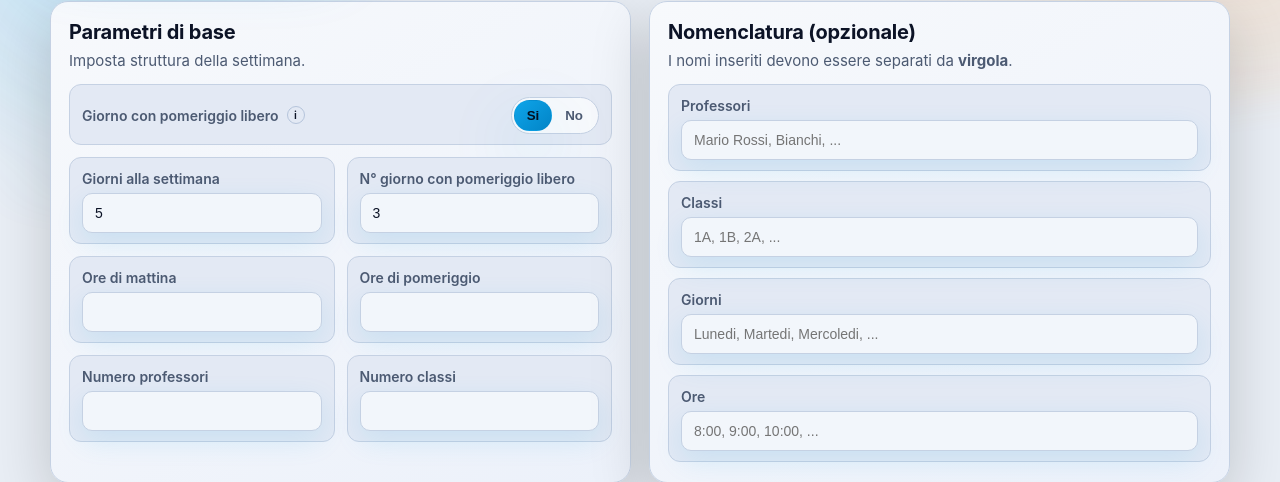
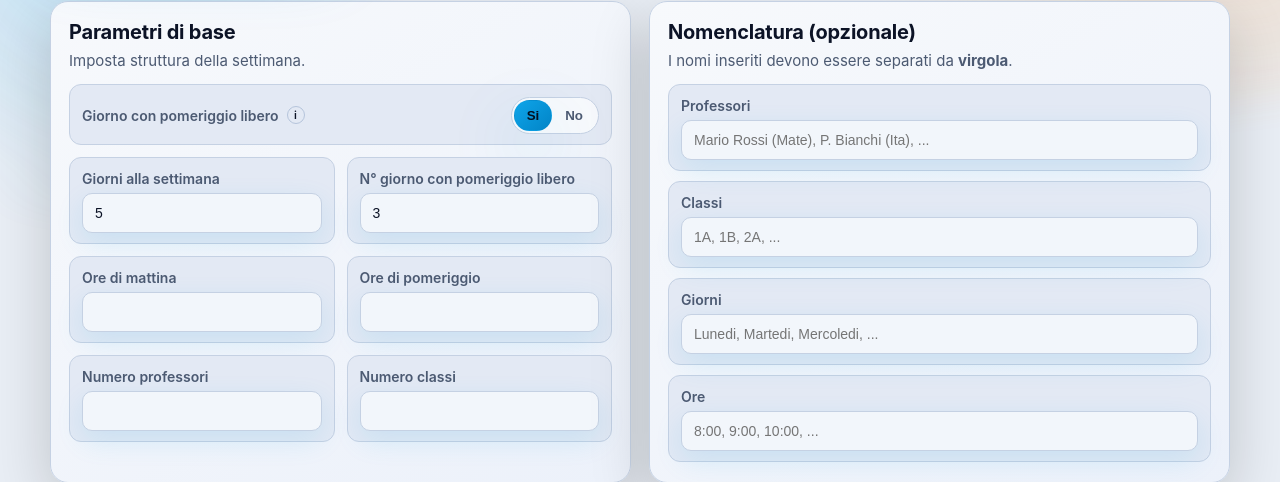
Before and after one commit to Skyxel/weekly-planner, a FastAPI app: page / in a window 1280 px wide. Shown: the part 265-747 px from the top of the page. Run offline with FastAPI, Linux system fonts and the light colour scheme.

Commit message:
cambio input

```diff
--- a/web_frontend/templates/index.html
+++ b/web_frontend/templates/index.html
@@ -237,7 +237,7 @@
                 class="input"
                 type="text"
                 id="professor_names"
-                placeholder="Mario Rossi, Bianchi, ..."
+                placeholder="Mario Rossi (Mate), P. Bianchi (Ita), ..."
               />
               <div
                 class="validation-msg"
@@ -350,8 +350,8 @@
                   nell'arco della settimana. Lascia <strong>0</strong> se un
                   professore non ha quella classe. Usa la colonna
                   <em>Docente di classe</em> per consentire allo stesso docente
-                  di superare il limite di 2 ore consecutive/2 ore al giorno
-                  con la classe.
+                  di superare il limite di 2 ore consecutive/2 ore al giorno con
+                  la classe.
                 </p>
               </div>
             </div>
```
